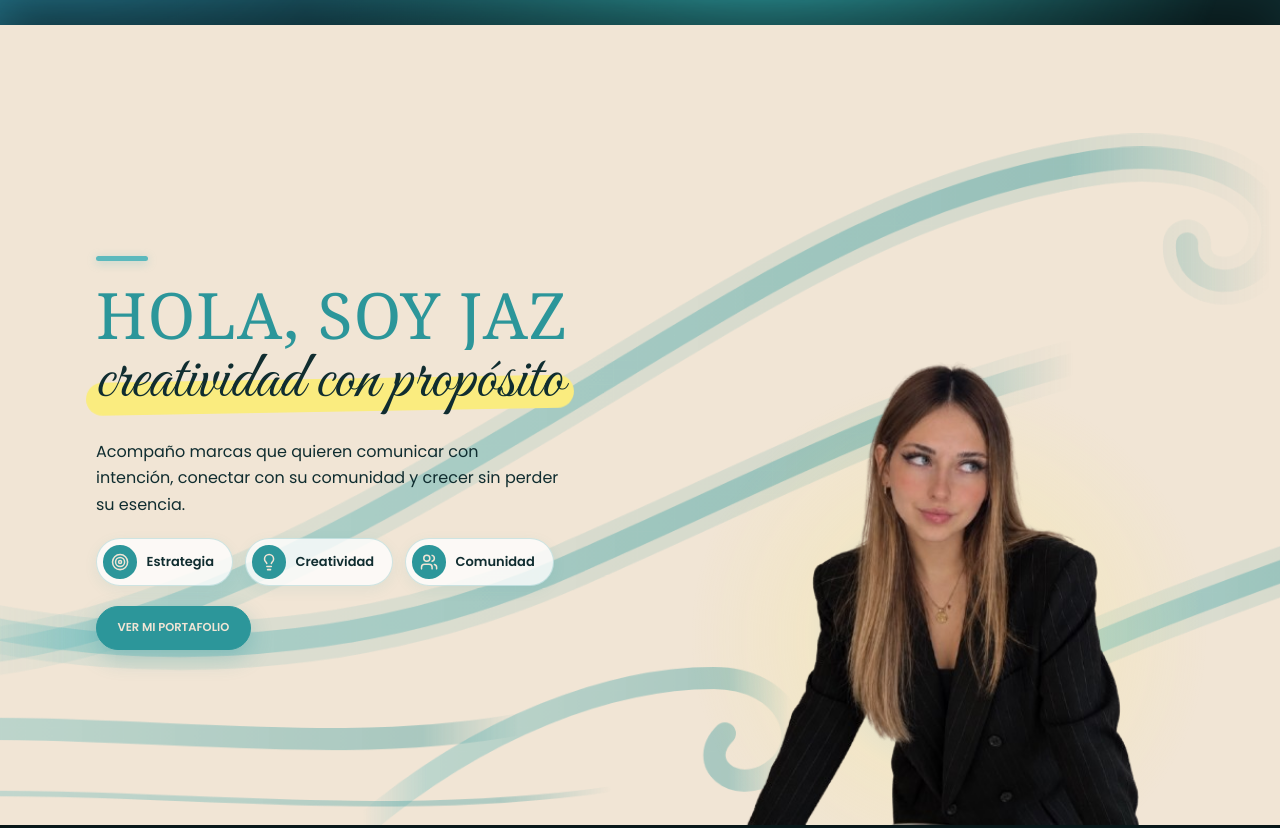
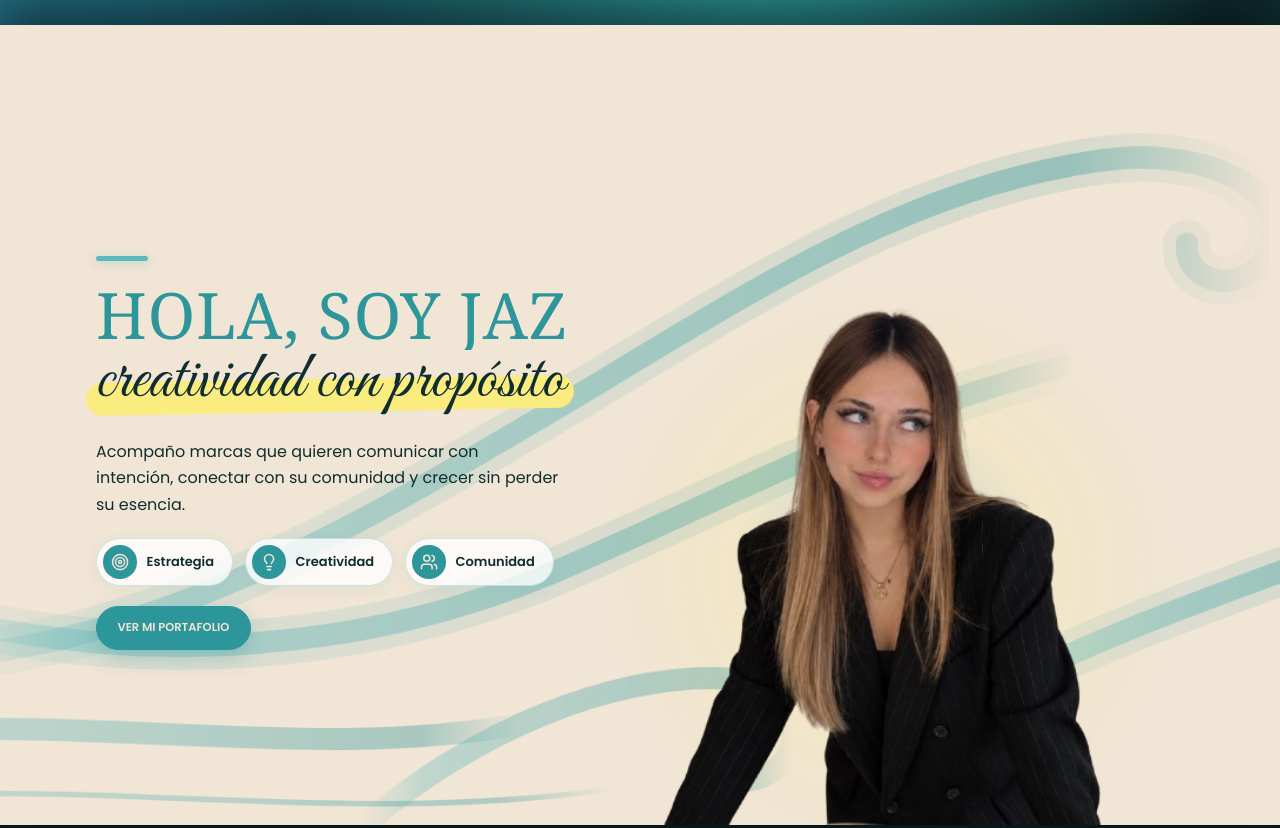
Before and after one commit to TomasCippi/Landing-Page-Jazmin-CM, an Astro site: page / in a window 1280 px wide. Shown: the part 775-1603 px from the top of the page. Built offline with nearby package versions, Linux system fonts and the light colour scheme; Astro itself is replaced by a stand-in of ours; a web font is replaced by a local one.

Commit message:
Solucionamos about y image

```diff
--- a/src/components/About.astro
+++ b/src/components/About.astro
@@ -1,4 +1,6 @@
 ---
+import { Image } from "astro:assets";
+import jazminImg from "../assets/jazmin.webp";
 import "../styles/about.css";
 import Boton from "./Buttons.astro";
 
@@ -114,15 +116,15 @@ const chips = [
         </div>
 
         <!-- ==================================================================
-             COLUMNA DERECHA: foto estática
+             COLUMNA DERECHA: foto estática con componente Image de Astro
              ================================================================== -->
         <div class="about_right">
-            <img
+            <Image
                 class="about_person_img"
-                src="/jazmin.webp"
-                alt="Foto de Luz, community manager"
-                width="520"
-                height="650"
+                src={jazminImg}
+                alt="Foto de Jazmín, community manager"
+                width={520}
+                height={650}
                 loading="lazy"
                 decoding="async"
             />
--- a/src/styles/about.css
+++ b/src/styles/about.css
@@ -307,25 +307,30 @@
     }
 
     /* ======================================================================
-       7. FOTO (100% Estática sin efecto hover)
+       7. FOTO (Ocupa ~80vh de alto en cualquier pantalla y apoya en el fondo)
        ====================================================================== */
 
     & .about_right {
-        position: relative;
+        position: absolute;
+        bottom: 0;
+        right: 3%;
+        z-index: 1;
         isolation: isolate;
         display: flex;
-        justify-content: center;
+        justify-content: flex-end;
         align-items: flex-end;
-        flex: 0 1 44%;
-        min-width: 0;
+        height: 82vh; /* Fuerza la altura al 82% de la pantalla */
+        width: auto;
+        max-width: 48vw;
         opacity: 0;
+        pointer-events: none;
         transform-origin: bottom center;
 
         /* Halo turquesa y amarillo suave detrás de la foto */
         &::before {
             content: "";
             position: absolute;
-            bottom: -10%;
+            bottom: -5%;
             left: 50%;
             z-index: -1;
             width: 110%;
@@ -349,11 +354,11 @@
     & .about_person_img {
         display: block;
         width: auto;
+        height: 100%; /* Llena todo el alto del contenedor 82vh */
         max-width: 100%;
-        height: 100%;
         object-fit: contain;
-        object-position: bottom center;
-        pointer-events: none; /* Imagen completamente estática */
+        object-position: bottom right;
+        pointer-events: none;
         user-select: none;
     }
 
@@ -399,9 +404,18 @@
         }
 
         & .about_right {
+            position: relative;
+            bottom: auto;
+            right: auto;
             flex: 0 0 auto;
             width: 100%;
             height: min(44svh, 380px);
+            justify-content: center;
+            opacity: 1; /* Asegura visibilidad en pantallas chicas */
+
+            & .about_person_img {
+                object-position: bottom center;
+            }
         }
     }
 
```
Also changed, not shown: src/assets/jazmin.webp (renamed from public/jazmin.webp), 1 other file.
